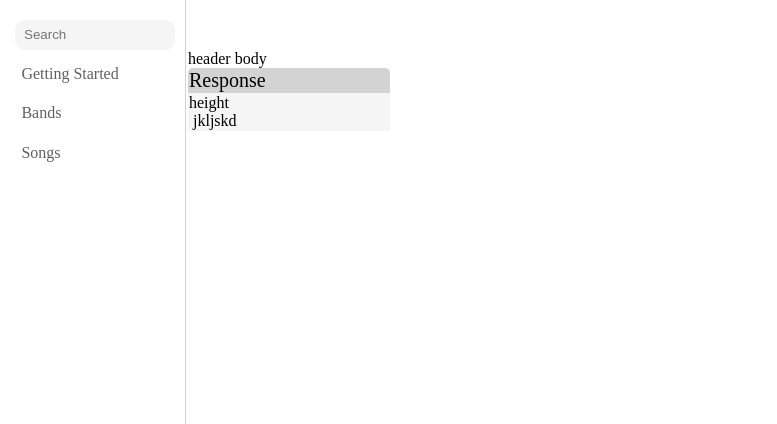
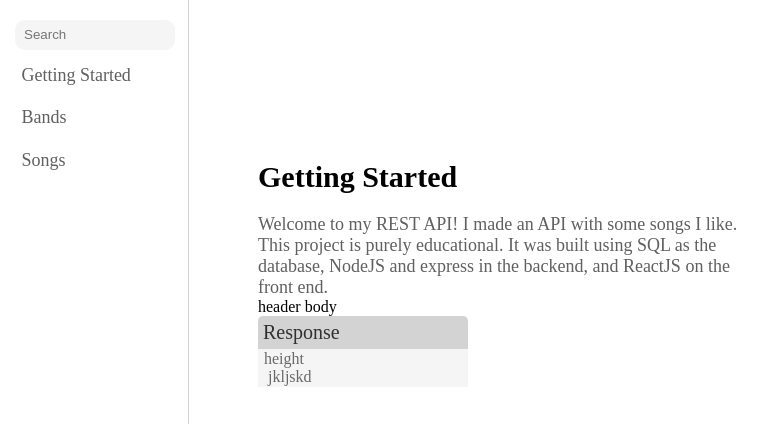
Before and after one commit to jgrant12345/MyMusicAPI25Docs, a React (Create React App) app: page / in a window 1280 px wide. Shown: the top 424 px of the page, without its empty margins (0-777 px from the left). Built offline with nearby package versions, Linux system fonts and the light colour scheme.

Commit message:
added getting started

```diff
--- /dev/null
+++ b/src/Components/GettingStartedStyles.js/GettingStarted.js
@@ -0,0 +1,15 @@
+import { Header, Description } from './GettingStartedStyles';
+export function GettingStarted() {
+  return (
+    <div>
+      <Header>Getting Started</Header>
+      <Description>
+        {' '}
+        Welcome to my REST API! I made an API with some songs I like. This
+        project is purely educational. It was built using SQL as the database,
+        NodeJS and express in the backend, and ReactJS on the front end.
+
+      </Description>
+    </div>
+  );
+}
--- /dev/null
+++ b/src/Components/GettingStartedStyles.js/GettingStartedStyles.js
@@ -0,0 +1,15 @@
+import styled from "styled-components";
+
+export const Header = styled.div`
+font-size: 30px;
+margin-bottom: 20px;
+font-weight: bold;
+`;
+
+export const Description = styled.div`
+display:inline-block;
+width: 50%;
+word-wrap:break-word;
+color: #606060;
+font-size: 18px;
+`;
--- a/src/Components/SideBar/SideBarStyles.js
+++ b/src/Components/SideBar/SideBarStyles.js
@@ -4,6 +4,7 @@ export const SideBarContentsContainer = styled.div`
   flex-direction: column;
   height: 100%;
   align-items: left;
+
 `;
 
 export const SideBarInput = styled.input`
@@ -29,7 +30,7 @@ export const ContentLinks = styled.a`
   position: relative;
   text-decoration: none;
   color: #606060;
-  font-size: 16px;
+  font-size: 18px;
   &:hover {
     color: black;
   }
--- a/src/Components/Table/TableStyles.js
+++ b/src/Components/Table/TableStyles.js
@@ -7,7 +7,8 @@ export const TableHeader = styled.th`
     width: 200px;
     font-size: 20px;
     font-weight: normal;
-
+    color: #303030;
+    padding: 5px 5px 5px 5px;
 `;
 
 export const TableData = styled.td`
@@ -19,4 +20,6 @@ export const TableStyle = styled.table`
 `;
 export const Code = styled.div`
     white-space:pre-wrap;
+    color: #696969;
+    padding-left: 5px;
 `;
--- a/src/Views/App.js
+++ b/src/Views/App.js
@@ -1,22 +1,20 @@
-import React, { useState } from "react";
-import { BrowserRouter as Router, Switch, Route } from "react-router-dom";
-import { SideBarContainer, RightSideContent, VerticalLine } from "./AppStyles";
-import Table from "../Components/Table/Table";
-import { SideBarContents } from "../Components/SideBar/SideBarContents";
-import SideBar from "../Components/SideBar/SideBar";
+import React, { useState } from 'react';
+import { GettingStarted } from '../Components/GettingStartedStyles.js/GettingStarted';
+import { BrowserRouter as Router, Switch, Route } from 'react-router-dom';
+import { SideBarContainer, RightSideContent, VerticalLine } from './AppStyles';
+import Table from '../Components/Table/Table';
+import { SideBarContents } from '../Components/SideBar/SideBarContents';
+import SideBar from '../Components/SideBar/SideBar';
 function App() {
   return (
     <div>
       <SideBarContainer>
         <SideBar />
       </SideBarContainer>
+      <VerticalLine />
       <RightSideContent>
-        <VerticalLine />
-        <Table header = "header" body = "body" />
-        {/* {SideBarContents.map((element) => {
-          const path = "/" + element;
-          return <div key={path}>{element}</div>;
-        })} */}
+        <GettingStarted />
+        <Table header="header" body="body" />
       </RightSideContent>
     </div>
   );
--- a/src/Views/AppStyles.js
+++ b/src/Views/AppStyles.js
@@ -1,5 +1,4 @@
-import styled from "styled-components";
-
+import styled from 'styled-components';
 
 export const SideBarContainer = styled.div`
   height: 100%;
@@ -13,19 +12,18 @@ export const SideBarContainer = styled.div`
   padding-left: 15px;
 `;
 
-
-
-
 export const RightSideContent = styled.div`
-margin-left: 180px;
-margin-top: 50px;
-padding: 0px; 10px;
+margin-left: 250px;
+margin-top: 160px;
+padding: 0px; 10px 0px 200px;
 `;
 
-export const VerticalLine = styled.div `
-border-left: 1.5px solid #D3D3D3;
-height: 100%;
-position: absolute;
-margin-left: -3px;
-top: 0;
-`
+export const VerticalLine = styled.div`
+  border-left: 1.5px solid #d3d3d3;
+
+  height: 100%;
+  position: absolute;
+  margin-left: 180px;
+  top: 0;
+  z-index:10;
+`;
```
Also changed, not shown: src/Components/Table/Table.js (+7 -5 lines).
